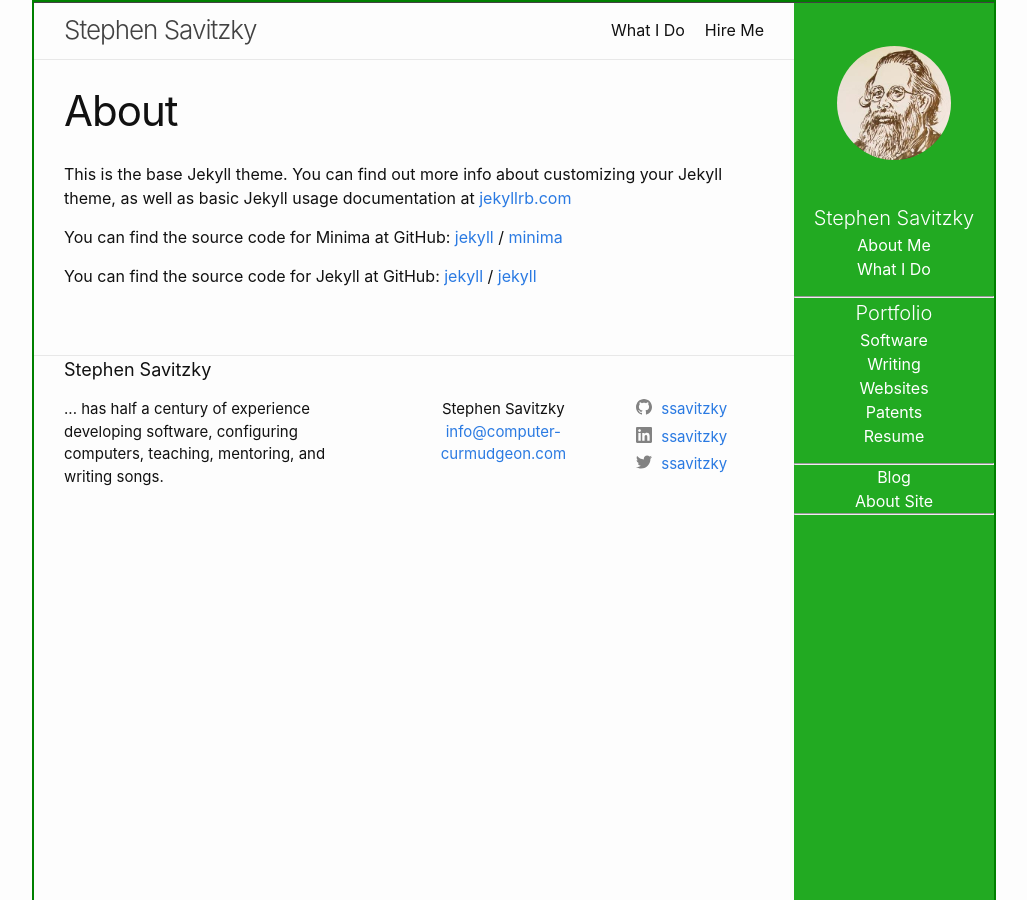
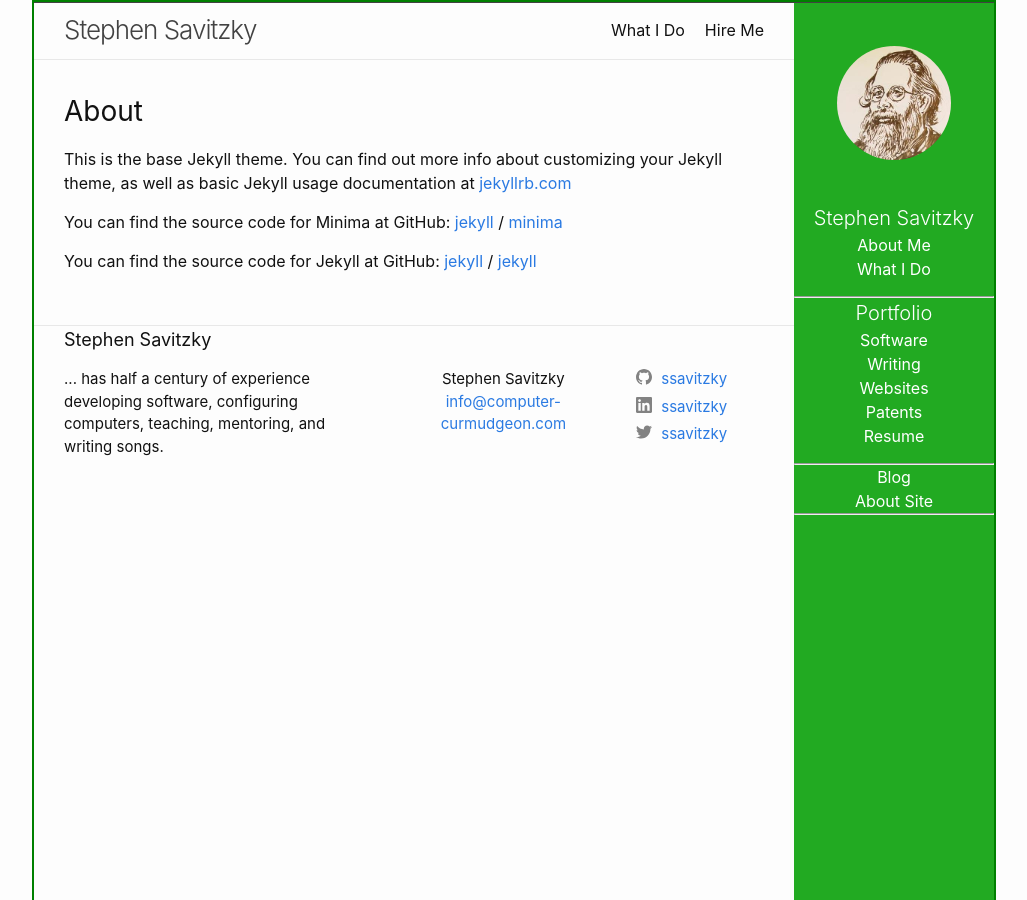
Before and after one commit to ssavitzky/ssavitzky.github.io, a Jekyll site: the page built from about.md, in a window 1280 px wide and 900 px high. Shown: the whole window, without its empty margins (126-1153 px from the left). Built offline with Jekyll 4.4.1, drawn with Linux system fonts in a browser that asks for light colours.

Commit message:
Adjust page title size
h1 is now a uniform 1.75, so it's not excessively large.

```diff
--- a/_layouts/page.html
+++ b/_layouts/page.html
@@ -1,14 +1,12 @@
 ---
 layout: default
 ---
-<article class="post">
 
-  <header class="post-header">
-    <h1 class="post-title">{{ page.title | escape }}</h1>
-  </header>
+<div class="home">
+  {%- if page.title -%}
+    <h1 class="page-heading">{{ page.title }}</h1>
+  {%- endif -%}
 
-  <div class="post-content">
-    {{ content }}
-  </div>
+  {{ content }}
 
 </article>
--- a/_layouts/post.html
+++ b/_layouts/post.html
@@ -28,7 +28,8 @@ layout: default
   <p></p>
 
   <header class="post-header">
-    <h1 class="post-title p-name" itemprop="name headline">{{ page.title | escape }}</h1>
+    <h1 class="page-heading post-title p-name" itemprop="name headline"
+        >{{ page.title | escape }}</h1>
     {%- assign post=page -%}
     {%- include post-metadata.html post=post -%}
   </header>
--- a/_sass/minima/_layout.scss
+++ b/_sass/minima/_layout.scss
@@ -446,7 +446,7 @@ body {
 }
 
 .page-heading {
-  @include relative-font-size(2);
+  @include relative-font-size(1.75);
 }
 
 .post-list-heading {
@@ -482,7 +482,7 @@ body {
 }
 
 .post-title {
-  @include relative-font-size(2.625);
+  @include relative-font-size(1.75);
   letter-spacing: -1px;
   line-height: 1;
 
```
